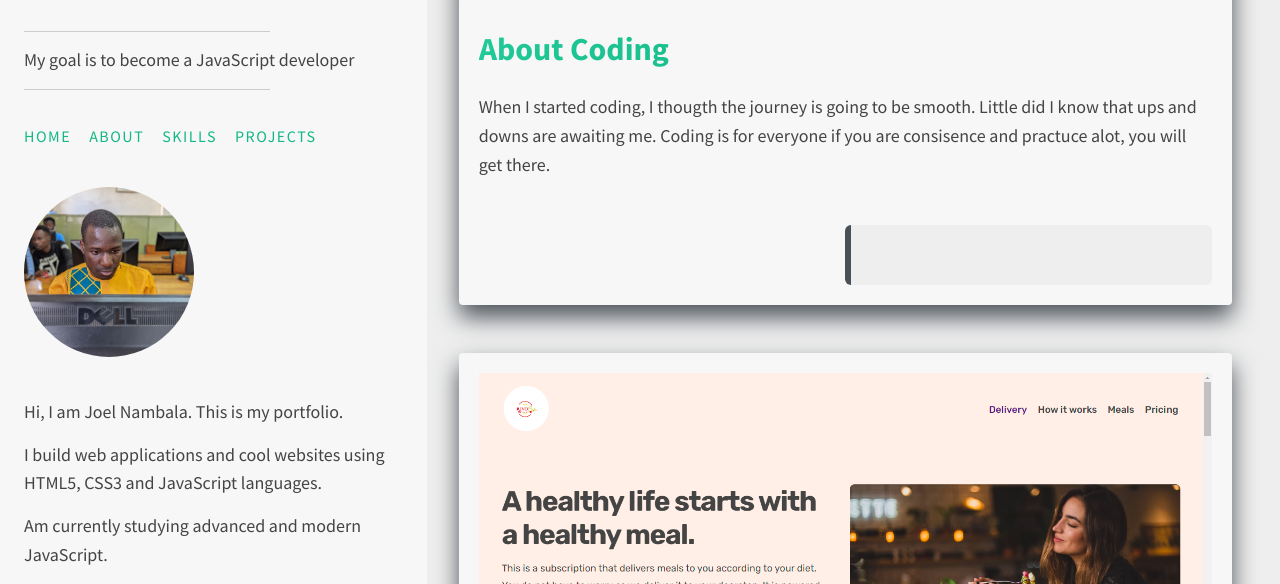
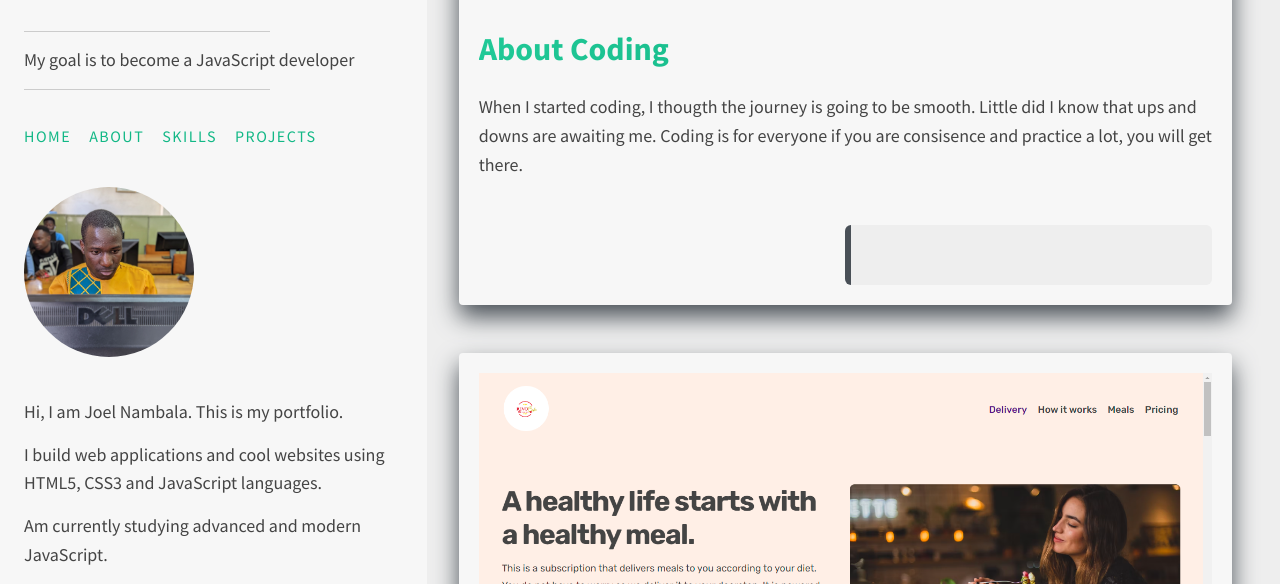
Before and after one commit to joel-nambala/personal-portfolio, a website: page index.html in a window 1280 px wide. Shown: the part 87-671 px from the top of the page. Drawn offline with Linux system fonts and the light colour scheme; no server answers.

Commit message:
Changed typos

```diff
--- a/index.html
+++ b/index.html
@@ -115,7 +115,7 @@
         <div class="box">
           <img src="img/javascriptcode.png" alt="JavaScript code" class="home__img">
           <h2 class="heading-secondary home__title">About coding</h2>
-          <p class="home__text">When I started coding, I thougth the journey is going to be smooth. Little did I know that ups and downs are awaiting me. Coding is for everyone if you are consisence and practuce alot, you will get there.</p>
+          <p class="home__text">When I started coding, I thougth the journey is going to be smooth. Little did I know that ups and downs are awaiting me. Coding is for everyone if you are consisence and practice a lot, you will get there.</p>
           <div class="quote">
             <h3 class="quote__author"></h3>
             <p class="quote__text"></p>
```
